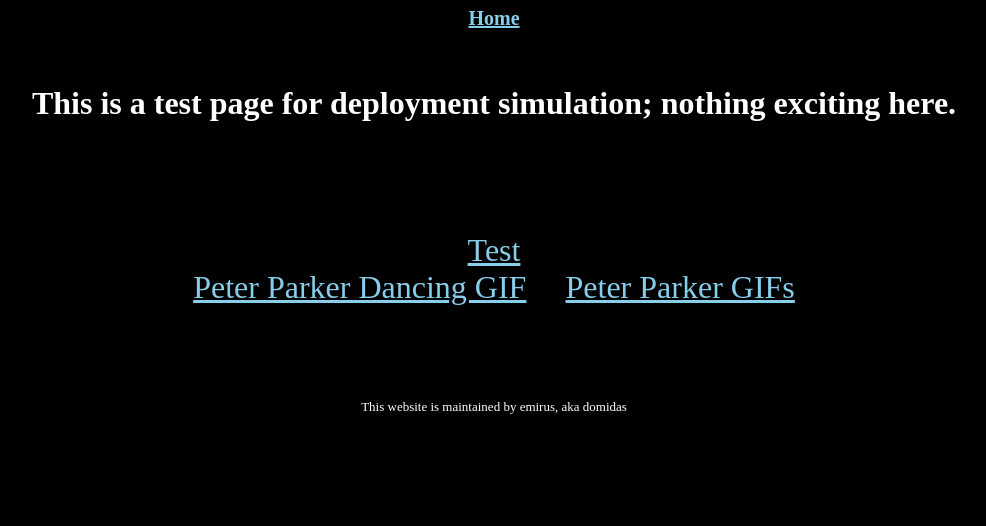
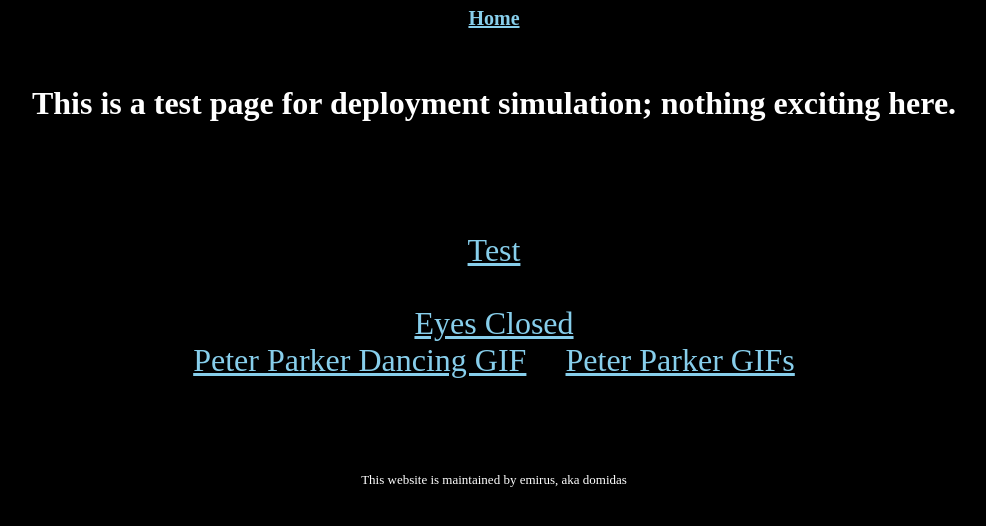
Before and after one commit to domidas/domidas.github.io, a Jekyll site: the page built from test.md, in a window 1280 px wide. Shown: the top 526 px of the page, without its empty margins (146-1132 px from the left). Built offline with Jekyll 4.4.1, drawn with Linux system fonts in a browser that asks for light colours; our own code applies the rules of GitHub Pages for plain Markdown files; a script that is not in the unit is left out.

Commit message:
Update test.md

```diff
--- a/test.md
+++ b/test.md
@@ -11,6 +11,10 @@ layout: none
 
     <a href="pepe.jpg">test</a>
 
+    <br> <br> <br>
+
+    <a href="Øynene Lukket.mp3">Eyes Closed</a>
+
     <div class="tenor-gif-embed" data-postid="7463412" data-share-method="host" data-aspect-ratio="1.0" data-width="100%">
 
       <a href="https://tenor.com/view/peter-parker-dancing-gif-7463412">Peter Parker Dancing GIF</a>
```
